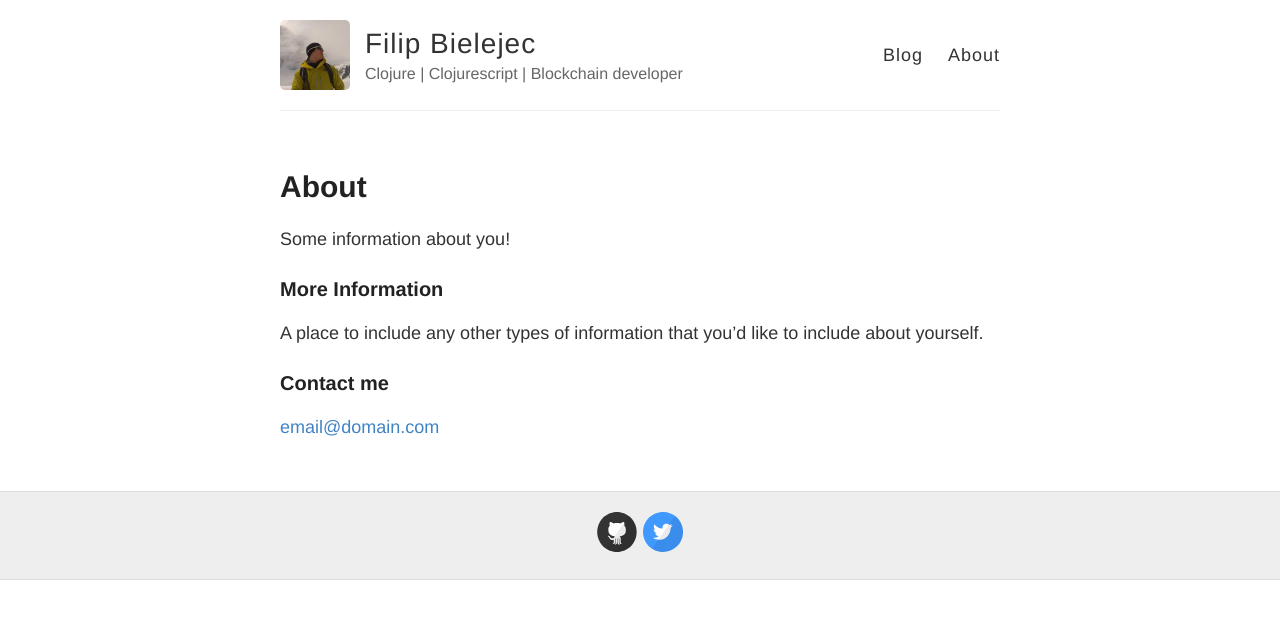
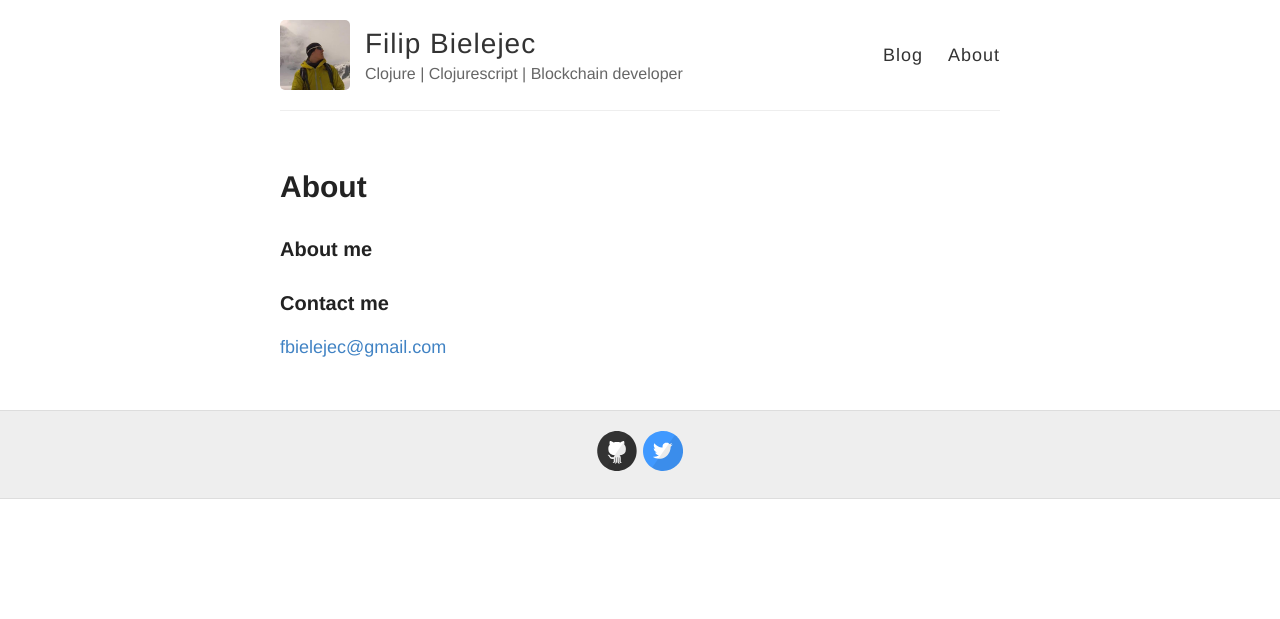
Before and after one commit to fbielejec/fbielejec.github.io, a Jekyll site: the page built from about.md, in a window 1280 px wide. Shown: the top 619 px of the page. Built offline with Jekyll 4.4.1, drawn with Linux system fonts in a browser that asks for light colours.

```diff
--- a/about.md
+++ b/about.md
@@ -4,12 +4,10 @@
 permalink: /about/
 ---
 
-Some information about you!
+### About me
 
-### More Information
 
-A place to include any other types of information that you'd like to include about yourself.
 
 ### Contact me
 
-[email@domain.com](mailto:email@domain.com)
+[fbielejec@gmail.com](mailto:fbielejec@gmail.com)
```
Also changed, not shown: _posts/2018-1-11-aws-meltdown.md (+5 -3 lines), README.md.
